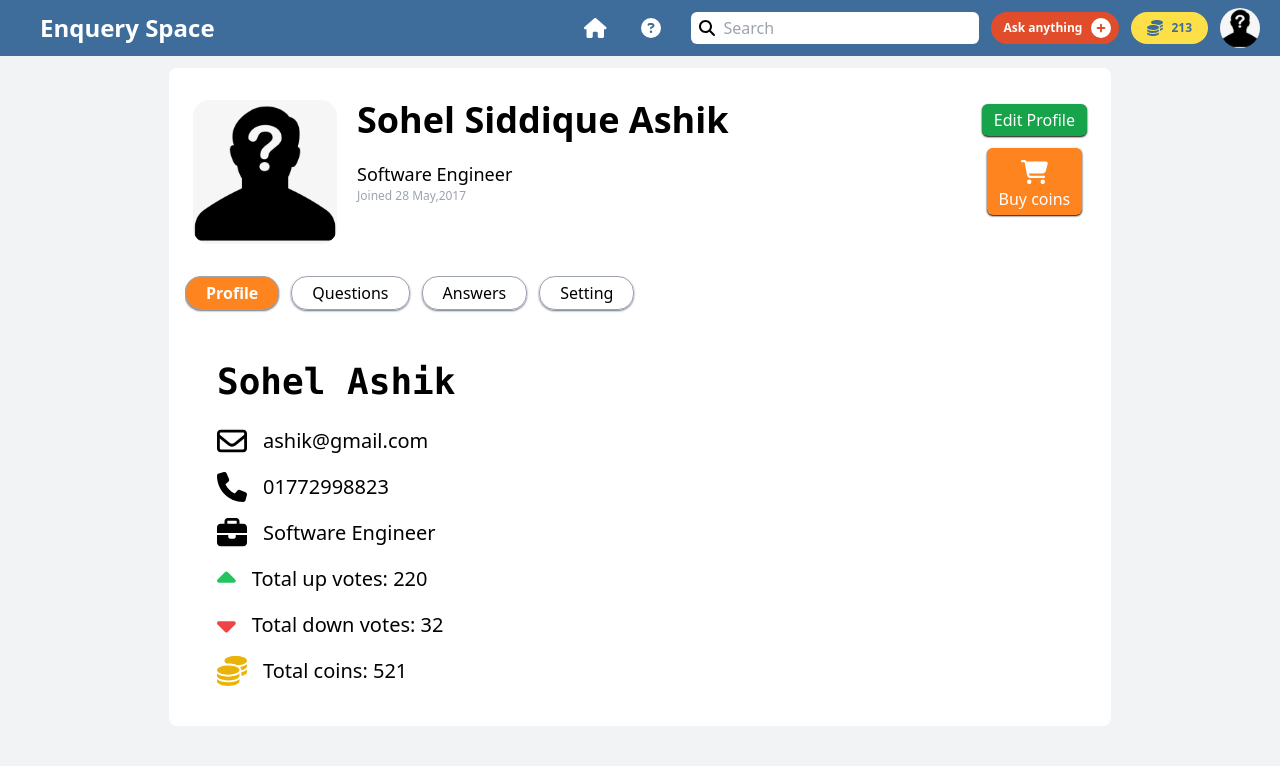
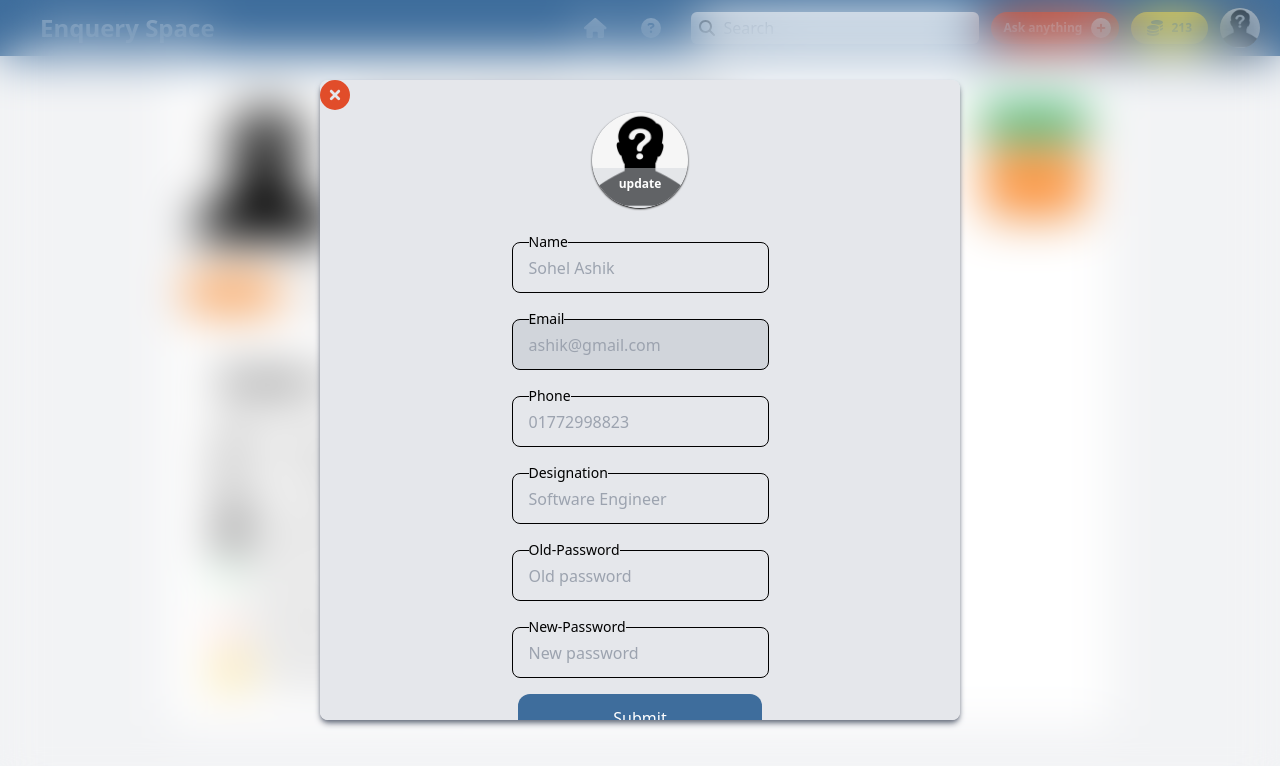
Before and after one commit to sohel-ashik/enquirespace-frontend, a React (Vite) app: page /accounts/profile in a window 1280 px wide. Both pictures are taken after a click on the button "Edit Profile". Shown: the top 766 px of the page. Built offline with nearby package versions, Linux system fonts and the light colour scheme.

Commit message:
Edit profile Modal is completed

```diff
--- /dev/null
+++ b/src/components/modals/EditProfile.jsx
@@ -0,0 +1,65 @@
+import ModalSkleton from "./ModalSkleton";
+import default_profile from '../../assets/default_avatar.png';
+import { useEffect, useState } from "react";
+
+
+const CustomFieldSet = ({name,type,value,setValue,placeholder,disabled=false,bg=''})=>{
+    return(
+        <fieldset className={` border rounded-lg pl-4 border-black ${bg} `}>
+            <legend className={`text-sm text-black`}>{name}</legend>
+            <input
+                className='focus:outline-none focus:border-none pt-1 pb-3  pr-2 rounded-md w-11/12 bg-transparent'
+                type={type}
+                disabled = {disabled}
+                placeholder={placeholder}/>
+        </fieldset>
+    )
+}
+
+
+export default function EditProfile({open,setOpen}){
+
+    const [selectedPic , setSelectedPic] = useState(null);
+    const [picURL, setPicURL] = useState(null);
+
+    useEffect(()=>{
+        setPicURL(null);
+    },[])
+
+    const handleFileChange = (e) =>{
+        const file = e.target.files[0];
+        setSelectedPic(file);
+        setPicURL(URL.createObjectURL(file));
+    }
+
+    return(
+        <ModalSkleton open={open} onClose={()=>setOpen(false)}>
+            <div className="w-full h-fit lg:pt-8 pt-6">
+                <div className="flex justify-center">
+                    <label className="rounded-full lg:h-24 lg:w-24 h-20 w-20 relative overflow-hidden shadow-sm shadow-black hover:cursor-pointer">
+                        <img className="rounded-full lg:h-24 lg:w-24 h-20 w-20 object-cover" src={picURL ? picURL :  default_profile}/>
+                        <div className="w-full text-white text-center pt-1 font-semibold lg:pt-2 text-xs lg:h-10 h-7 bg-gray2 absolute bottom-0 ">
+                            update
+                        </div>
+                        <input type='file' accept="image/*" onChange={handleFileChange} className="hidden" />
+                    </label>
+                </div>
+
+                <div className="flex justify-center">
+                    <div className="w-11/12 pt-6 gap-4 flex flex-col items-center h-fit ">
+                        <CustomFieldSet name='Name' type='text' placeholder='Sohel Ashik' />
+                        <CustomFieldSet name='Email' type='email' placeholder='ashik@gmail.com' disabled={true} bg=' bg-gray-300' />
+                        <CustomFieldSet name='Phone' type='tel' placeholder='01772998823' />
+                        <CustomFieldSet name='Designation' type='text' placeholder='Software Engineer' />
+
+                        <CustomFieldSet name='Old-Password' type='password' placeholder='Old password' />
+                        <CustomFieldSet name='New-Password' type='password' placeholder='New password' />
+                        <button className="md:w-5/12 w-8/12 p-3 rounded-xl text-white bg-bluishLight hover:bg-reddishLight">Submit</button>
+                    </div>
+                </div>
+
+            </div>
+
+        </ModalSkleton>
+    )
+}
--- a/src/components/modals/ModalSkleton.jsx
+++ b/src/components/modals/ModalSkleton.jsx
@@ -1,7 +1,8 @@
 import {FontAwesomeIcon} from '@fortawesome/react-fontawesome';
 import {faCircleXmark} from '@fortawesome/free-solid-svg-icons'
 
-export default function ModalSkleton({open, onClose, children}){
+
+export default function ModalSkleton({open, onClose, children, }){
 
     const confirmClose = () =>{
         const confirm = window.confirm('Confirm to discard?');
@@ -10,16 +11,15 @@ export default function ModalSkleton({open, onClose, children}){
 
     return(
         <div
-            onClick={onClose}
             className={`fixed inset-0 flex justify-center items-center backdrop-blur-xl transition-opacity duration-700  ${open ? "visible opacity-100": "invisible opacity-0"}`}>
             <div onClick={(e)=>e.stopPropagation()}>
 
                 <div className='w-screen flex justify-center h-screen items-center ' onClick={onClose}>
-                    <div style={{maxHeight:'80%'}} onClick={(e)=>e.stopPropagation()} className="lg:w-6/12 md:w-7/12 w-11/12 h-fit  pb-12  bg-gray-200 shadow-md shadow-gray-500 rounded-lg overflow-auto">
+                    <div style={{maxHeight:'80%'}} onClick={(e)=>e.stopPropagation()} className=" lg:w-6/12 md:w-7/12 w-11/12 h-fit  pb-12  bg-gray-200 shadow-md shadow-gray-500 rounded-lg overflow-auto">
                         <div className='flex justify-start absolute'>
                             <FontAwesomeIcon
                                 onClick={confirmClose}
-                                className='text-2xl lg:4xl text-reddish hover:text-reddishLight hover:cursor-pointer' icon={faCircleXmark}/>
+                                className='text-2xl lg:text-3xl  text-reddish hover:text-reddishLight hover:cursor-pointer' icon={faCircleXmark}/>
                         </div>
 
                         {children}
--- a/src/components/profiles/Profile.jsx
+++ b/src/components/profiles/Profile.jsx
@@ -2,13 +2,17 @@ import { useState } from 'react';
 import default_profile from '../../assets/default_avatar.png';
 import {Outlet, useNavigate} from 'react-router-dom';
 import { FontAwesomeIcon } from '@fortawesome/react-fontawesome';
-import {faCartShopping} from '@fortawesome/free-solid-svg-icons'
+import {faCartShopping} from '@fortawesome/free-solid-svg-icons';
+import EditProfile from '../modals/EditProfile';
 
 export default function Profile(){
     const [clickProfile,setClickProfile] = useState('bg-reddishLight font-semibold text-white');
     const [clickQuestions,setClickQuestions] = useState('');
     const [clickAnswers, setClickAnswers] = useState('');
     const [clickSetting, setClickSetting] = useState('');
+
+    const [editProfileOpen, setEditProfileOpen] = useState(false);
+
     const navigate = useNavigate();
 
     const handleClickBtn = (btn)=>{
@@ -76,7 +80,7 @@ export default function Profile(){
                     </div>
 
                     <div className='sm:flex sm:flex-col sm:items-center sm:gap-2 items-start hidden'>
-                        <button className='bg-green-600 p-1 pl-3 pr-3 shadow-black shadow-sm rounded-md text-white mt-1'>Edit Profile</button>
+                        <button onClick={()=>setEditProfileOpen(true)} className='bg-green-600 p-1 pl-3 pr-3 shadow-black shadow-sm rounded-md text-white mt-1'>Edit Profile</button>
                         <button className='bg-reddishLight p-1 pl-3 pr-3 shadow-black shadow-sm rounded-md text-white mt-1'>
                             <FontAwesomeIcon className='text-xl pt-2 text-white lg:text-2xl' icon={faCartShopping} />
                             <div>Buy coins </div>
@@ -85,7 +89,7 @@ export default function Profile(){
                 </div>
 
                 <div className='flex w-full flex-col items-center sm:hidden'>
-                    <button className='bg-green-600 p-2 font-semibold pl-3 pr-3 w-11/12 rounded-lg text-white mt-1 '>Edit Profile</button>
+                    <button onClick={()=>setEditProfileOpen(true)} className='bg-green-600 p-2 font-semibold pl-3 pr-3 w-11/12 rounded-lg text-white mt-1 '>Edit Profile</button>
                     <button className='bg-reddishLight p-2 font-semibold pl-3 pr-3 w-11/12 rounded-lg text-white mt-1 flex justify-center items-center gap-4'>
                         <FontAwesomeIcon className='text-xl pt-2 text-white lg:text-2xl' icon={faCartShopping} />
                         <div >Buy coins </div>
@@ -102,6 +106,7 @@ export default function Profile(){
                     </div>
 
                     <Outlet/>
+                    <EditProfile open={editProfileOpen} setOpen={setEditProfileOpen}/>
 
                 </div>
 
--- a/src/components/profiles/details/UserProfile.jsx
+++ b/src/components/profiles/details/UserProfile.jsx
@@ -32,7 +32,7 @@ export default function UserProfile(){
 
                 <div className='flex items-center gap-4 text-xl'>
                     <FontAwesomeIcon className='text-2xl text-yellow-500 lg:text-3xl' icon={faCoins} />
-                    <div>Total coins: {521} </div>
+                    <div>Total coins: {14712} </div>
                 </div>
 
 
```
